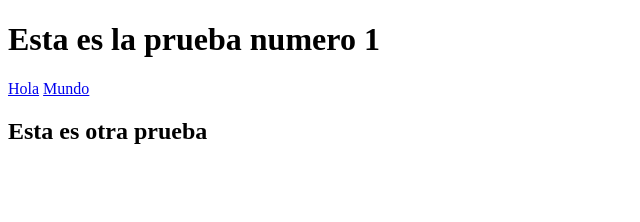
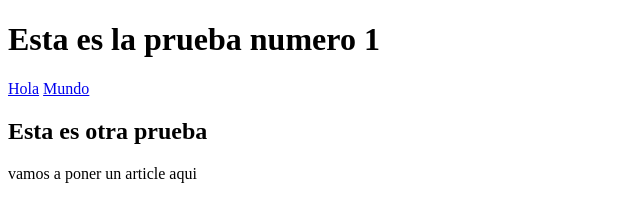
Before and after one commit to marco9505/EjemploGit, a plain HTML site: page index.html in a window 1280 px wide. Shown: the whole page, without its empty margins (0-640 px from the left). Drawn offline with Linux system fonts and the light colour scheme.

Commit message:
aqui se anadio un section y un artitle

```diff
--- a/index.html
+++ b/index.html
@@ -13,5 +13,8 @@
         <a href="#">Mundo</a>
     </nav>
     <h2>Esta es otra prueba</h2>
+    <section>
+        <article>vamos a poner un article aqui</article>
+    </section>
 </body>
 </html>
```
